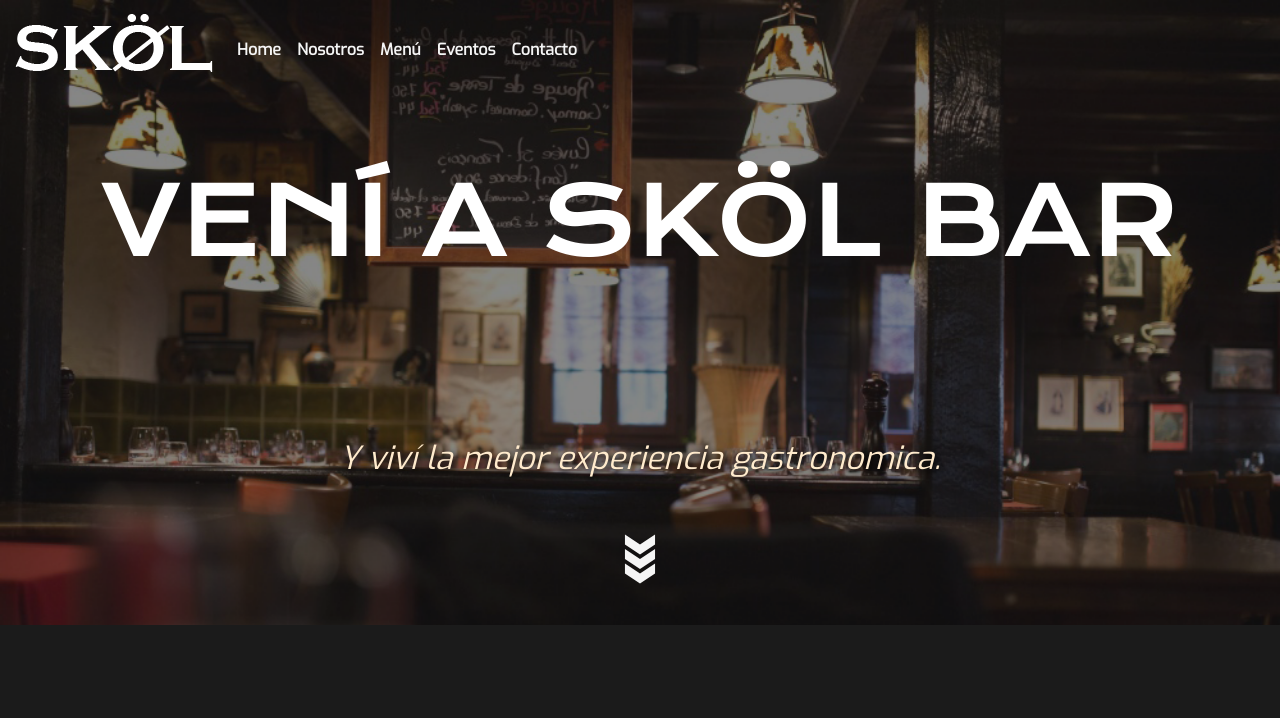
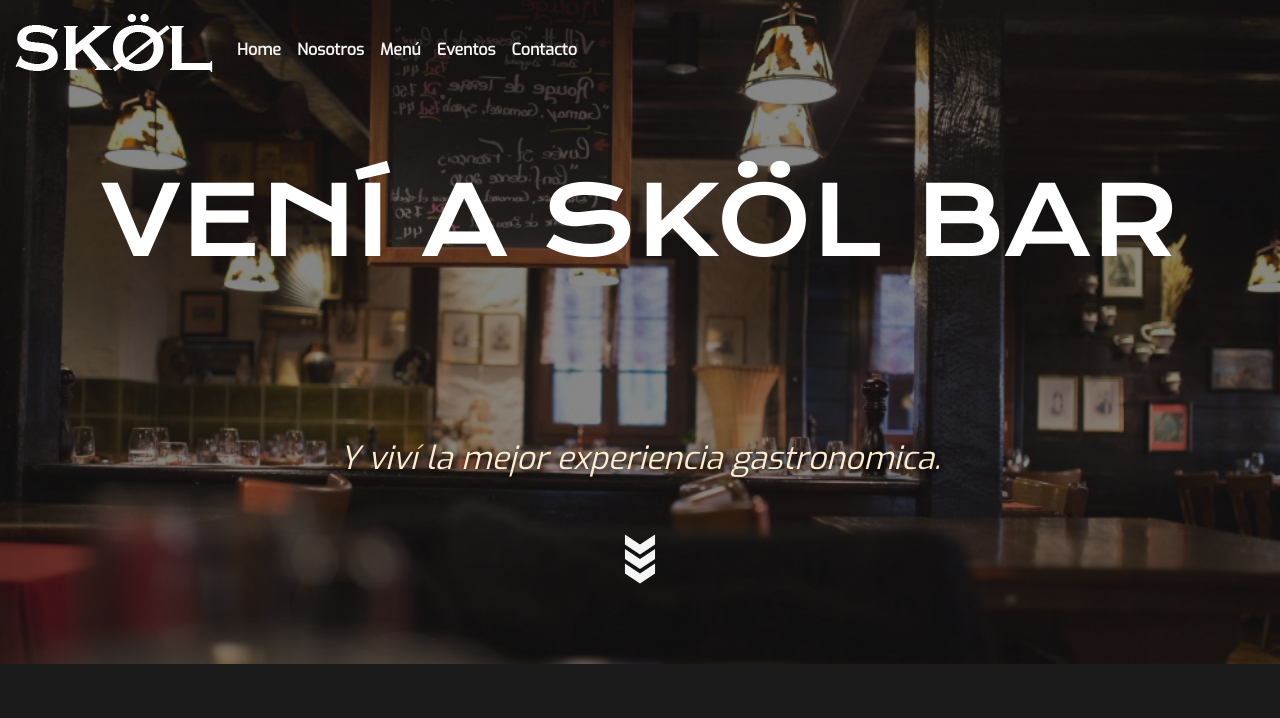
Before and after one commit to anaramosiv/Skol, a website: page index.html in a window 1280 px wide. Shown: the top 718 px of the page. Drawn offline with nearby package versions, Linux system fonts and the light colour scheme.

Commit message:
last last

```diff
--- a/scss/partials/_homeLanding.scss
+++ b/scss/partials/_homeLanding.scss
@@ -17,8 +17,8 @@
 	background-image: url(../imagenes/decoracionbar.png);
 	background-size: cover;
 
-	padding-bottom: 2.6rem;
-	margin-bottom: 4rem;
+	padding-bottom: 3rem;
+	margin-bottom: 3rem;
 
 	@media(max-width: $phone){
 		background-image: url(../imagenes/vikingopac2.png);
@@ -74,6 +74,7 @@
 	justify-content: center;
 	align-items: center;
 	align-content: center;
+	padding-bottom: 2rem;
 
 	.arrowshake{
 
```
Also changed, not shown: pages/Menu.html (+1 -1 lines), css/style.css, imagenes/3d-grunge-background-with-dark-wooden-table.jpg (deleted), imagenes/beer.png (deleted), imagenes/businessman-marking-on-calendar-for-an-appointment.jpg (deleted), imagenes/entrada.png (deleted), imagenes/entrants.png (deleted), imagenes/lamparas-vintage.png (deleted), imagenes/logoSkol.png (deleted), imagenes/monochrome-view-of-pouring-bottle-into-glasses-and-champagne-glasses-in-tender-women-s-hands.jpg (deleted), imagenes/table-top-with-background.jpg (deleted), imagenes/vintage-lamps-in-cafe.jpg (deleted), imagenes/wide-shot-bottles-glasses-display-cabinet-bar-scandic-hotel-copenhagen-denmark.jpg (deleted), 2 other files.
